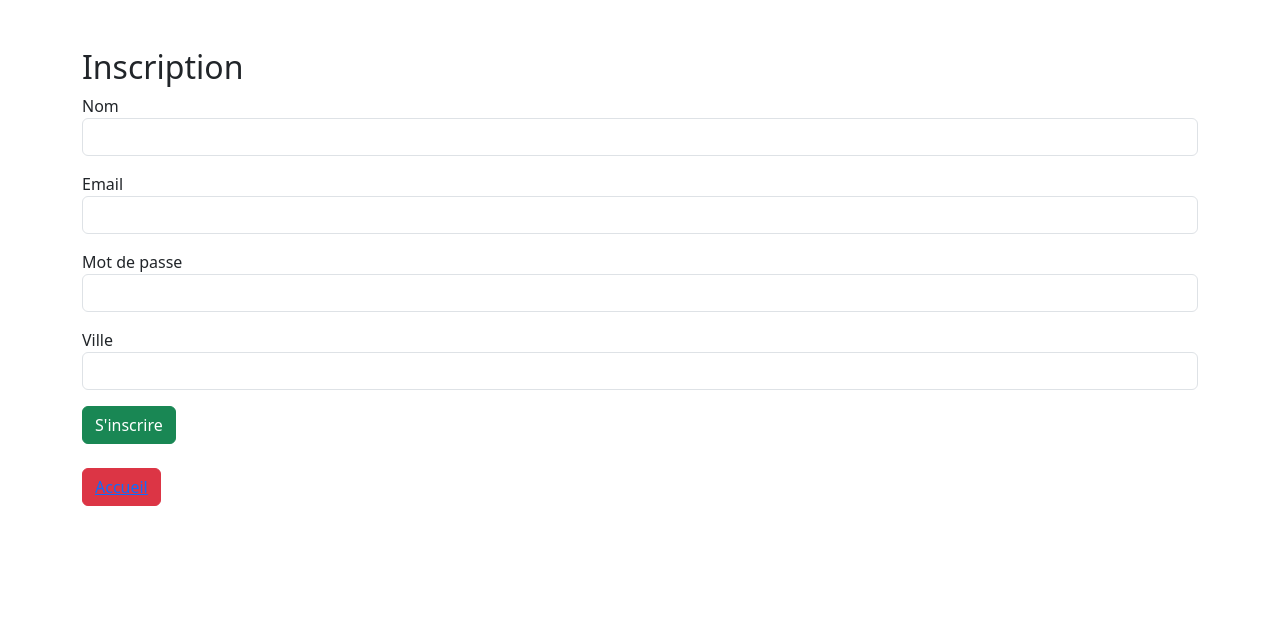
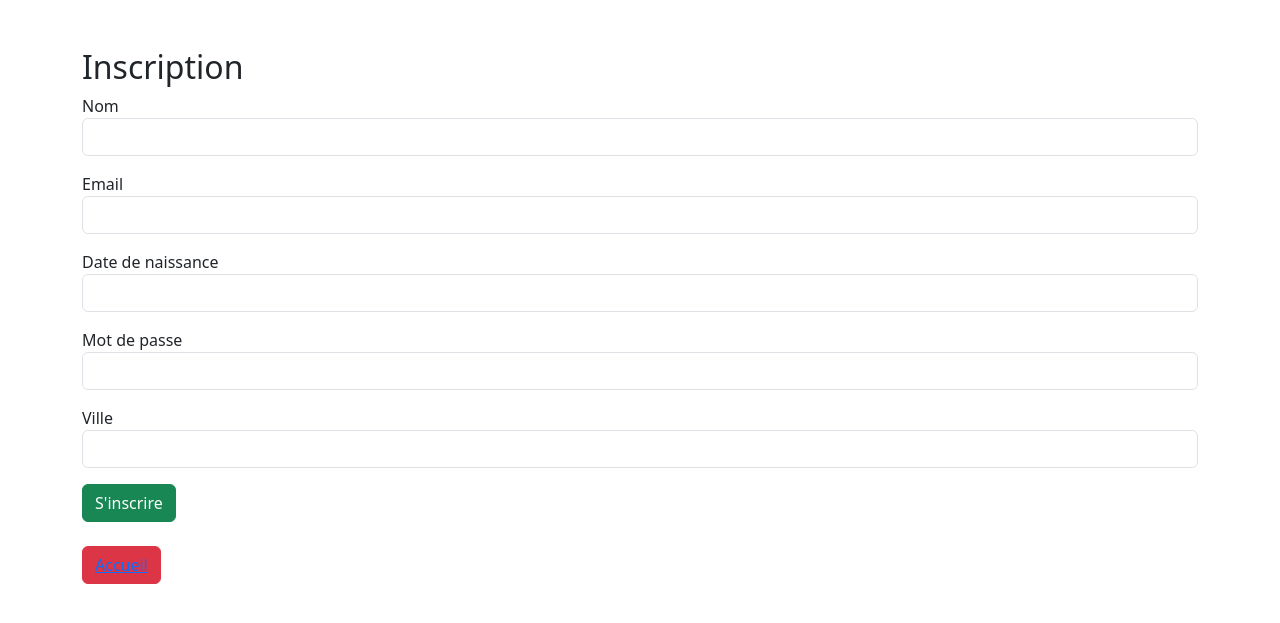
Before and after one commit to RolphH47/Projet_Final_S2_V1, a PHP site: page /page/inscription.php in a window 1280 px wide. Shown: the top 623 px of the page. Run offline with PHP 8.4, Linux system fonts and the light colour scheme.

Commit message:
lasa indray

```diff
--- a/inc/connexion.php
+++ b/inc/connexion.php
@@ -1,7 +1,7 @@
 <?php
 function db_connect() {
     try {
-        $pdo = new PDO("mysql:host=localhost;dbname=emprunt_objet;charset=utf8", "root", "");
+        $pdo = new PDO("mysql:host=localhost;dbname=emprunt_objet;charset=utf8", "172.60.0.11", "AUhOIZIa");
         $pdo->setAttribute(PDO::ATTR_ERRMODE, PDO::ERRMODE_EXCEPTION);
         return $pdo;
     } catch (PDOException $e) {
--- a/inc/function.php
+++ b/inc/function.php
@@ -35,10 +35,10 @@ function login($email, $mdp) {
 }
 
 // Inscription : ajout d'un membre
-function inscrire($nom, $email, $mdp, $ville) {
+function inscrire($nom, $email, $date_naissance ,$mdp, $ville) {
     $pdo = getPDO();
-    $stmt = $pdo->prepare("INSERT INTO membre (nom, email, mdp, ville) VALUES (?, ?, ?, ?)");
-    return $stmt->execute([$nom, $email, $mdp, $ville]);
+    $stmt = $pdo->prepare("INSERT INTO membre (nom, email, date_naissance, mdp, ville) VALUES (?, ?, ?, ?)");
+    return $stmt->execute([$nom, $email, $date_naissance ,$mdp, $ville]);
 }
 function getEmpruntsByMembre($id_membre) {
     $pdo = getPDO();
--- a/page/accueil.php
+++ b/page/accueil.php
@@ -12,7 +12,7 @@ session_start();
 
 <nav class="navbar navbar-expand-lg navbar-dark bg-dark">
     <div class="container">
-        <a class="navbar-brand" href="index.php">Accueil</a>
+        <a class="navbar-brand" href="../index.php">Accueil</a>
         <div class="collapse navbar-collapse">
             <ul class="navbar-nav ms-auto">
                 <?php if (isset($_SESSION['membre'])) : ?>
@@ -51,7 +51,7 @@ session_start();
         <?php if (isset($_SESSION['membre'])) : ?>
             <a href="liste_objets.php" class="btn btn-primary btn-lg">Voir les objets disponibles</a>
         <?php else : ?>
-            <a href="login.php" class="btn btn-primary btn-lg">Se connecter</a>
+            <a href="../index.php" class="btn btn-primary btn-lg">Se connecter</a>
             <a href="inscription.php" class="btn btn-success btn-lg">Créer un compte</a>
         <?php endif; ?>
     </div>
--- a/page/inscription.php
+++ b/page/inscription.php
@@ -13,7 +13,7 @@
     <div class="container mt-5">
         <h2>Inscription</h2>
         <?php if ($_SERVER['REQUEST_METHOD'] === 'POST') {
-            if (inscrire($_POST['nom'], $_POST['email'], $_POST['mdp'], $_POST['ville'])) {
+            if (inscrire($_POST['nom'], $_POST['email'], $_POST['date_naisasnce'],$_POST['mdp'], $_POST['ville'])) {
                 echo '<div class="alert alert-success">Inscription réussie</div>';
             }
         } ?>
@@ -25,6 +25,10 @@
             <div class="mb-3">
                 <label>Email</label>
                 <input type="email" name="email" class="form-control" required>
+            </div>
+            <div class="mb-3">
+                <label>Date de naissance</label>
+                <input type="email" name="date_naissance" class="form-control" required>
             </div>
             <div class="mb-3">
                 <label>Mot de passe</label>
--- a/page/liste_objets.php
+++ b/page/liste_objets.php
@@ -26,7 +26,7 @@
     <?php foreach (getObjets($_GET['categorie'] ?? null) as $obj) : ?>
         <div class="col-md-4 mb-3">
             <div class="card">
-                <img src="images/<?= htmlspecialchars($obj['nom_image']) ?>" class="card-img-top" alt="Image Objet">
+                <img src="../assets/image/<?= htmlspecialchars($obj['nom_image']) ?>" class="card-img-top" alt="Image Objet">
                 <div class="card-body">
                     <h5 class="card-title"> <?= htmlspecialchars($obj['nom_objet']) ?> </h5>
                     <p class="card-text">Catégorie : <?= htmlspecialchars($obj['nom_categorie']) ?></p>
--- a/page/mes_emprunts.php
+++ b/page/mes_emprunts.php
@@ -22,7 +22,7 @@ $mes_emprunts = getEmpruntsByMembre($id_membre);
 
 <nav class="navbar navbar-expand-lg navbar-dark bg-dark">
     <div class="container">
-        <a class="navbar-brand" href="index.php">Accueil</a>
+        <a class="navbar-brand" href="accueil.php">Accueil</a>
         <div class="collapse navbar-collapse">
             <ul class="navbar-nav ms-auto">
                 <li class="nav-item">
```
Also changed, not shown: index.php (+6 -1 lines), requete.sql (+3 -11 lines), assets/image/cle.jpeg (added), assets/image/perceuse.jpeg (added), assets/image/tournevis.jpeg (added), 1 other file.
